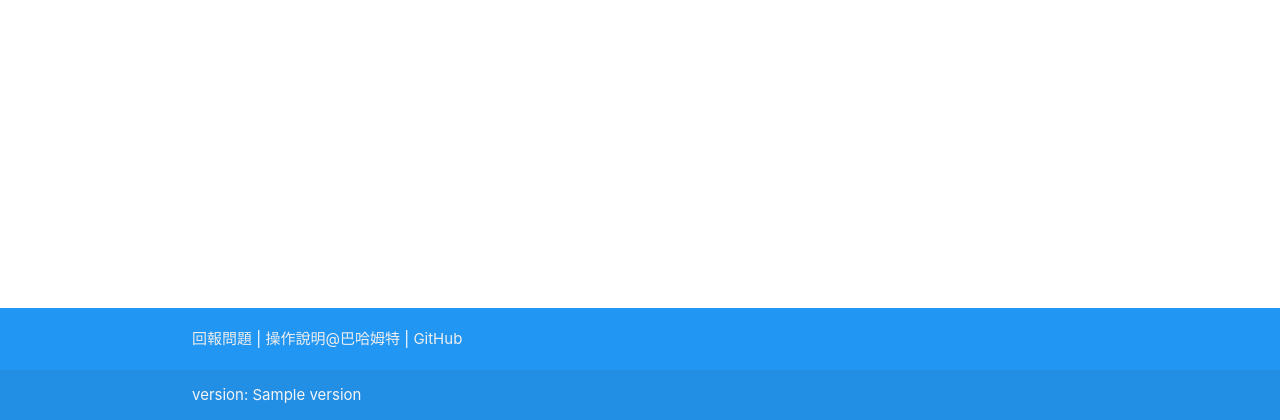
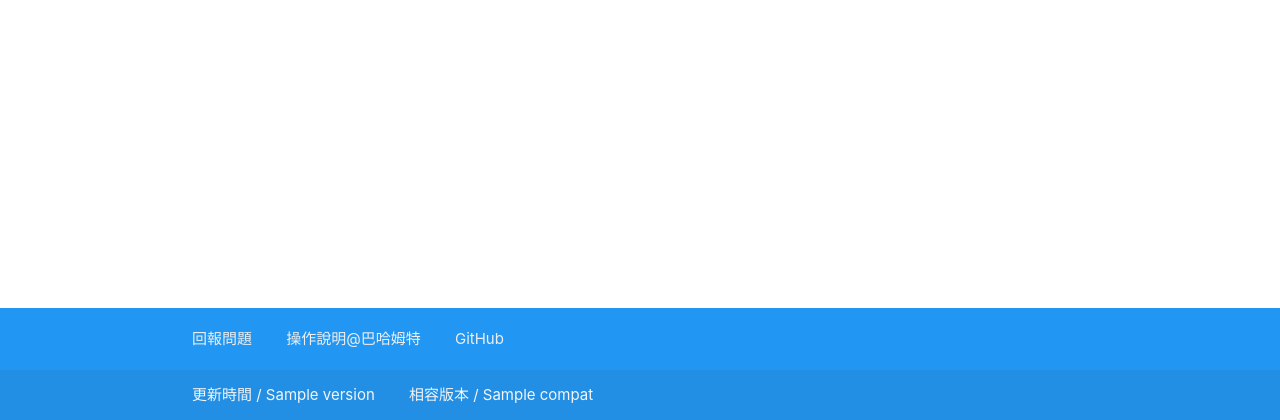
Before and after one commit to afq984/void-battery, a Flask app: template web/templates/index.html in a window 1280 px wide. Shown: the part 380-800 px from the top of the page. Run offline with Flask 2, Linux system fonts and the light colour scheme; the template is opened without the code that fills it: most values are stand-ins (such as "Sample title", 1, 10 or a date in 2020); parts of the project's set-up code (start-up, migrations or seed data) failed here and were passed over.

Commit message:
show compatible version; integrate with auto patcher

```diff
--- a/web/main.py
+++ b/web/main.py
@@ -12,6 +12,7 @@ from flask import Flask, render_template, request, abort
 from pobgen import export
 from nebuloch.names import CannotTranslateName
 from nebuloch.mods import CannotTranslateMod
+import nebuloch
 
 
 app = Flask(__name__)
@@ -73,5 +74,6 @@ def index():
         accountName=request.args.get('accountName', ''),
         character=request.args.get('character', ''),
         data=data,
-        version=google.appengine.api.modules.modules.get_current_version_name()
+        version=google.appengine.api.modules.modules.get_current_version_name(),
+        compat=nebuloch.version
     )
--- a/web/nebuloch/__init__.py
+++ b/web/nebuloch/__init__.py
@@ -4,3 +4,8 @@ import os
 def datapath(filename):
     return os.path.join(
         os.path.abspath(os.path.dirname(__file__)), 'data', filename)
+
+
+with open(datapath('version.txt')) as file:
+    version = file.read()
+del file
--- a/web/requirements.txt
+++ b/web/requirements.txt
@@ -1,2 +1,3 @@
 Flask
 lxml
+GoogleAppEngineCloudStorageClient
--- a/web/templates/index.html
+++ b/web/templates/index.html
@@ -25,6 +25,10 @@
 
     main {
       flex: 1 0 auto;
+    }
+
+    tag {
+      margin-right: 2em;
     }
   </style>
 </head>
@@ -71,14 +75,17 @@
   <footer class="blue page-footer">
     <div class="container">
       <div class="row">
-        <a class="grey-text text-lighten-3" href="https://docs.google.com/forms/d/1xCzS0IKkDNqtPP2xjbQZf1fNxNbqzM_MFU574TVXOU0" target="_blank">回報問題</a> |
-        <a class="grey-text text-lighten-3" href="https://forum.gamer.com.tw/C.php?bsn=18966&snA=113564" target="_blank">操作說明@巴哈姆特</a> |
-        <a class="grey-text text-lighten-3" href="https://github.com/afg984/void-battery" target="_blank">GitHub</a>
+        <tag><a class="grey-text text-lighten-3" href="https://docs.google.com/forms/d/1xCzS0IKkDNqtPP2xjbQZf1fNxNbqzM_MFU574TVXOU0" target="_blank">回報問題</a></tag>
+        <tag><a class="grey-text text-lighten-3" href="https://forum.gamer.com.tw/C.php?bsn=18966&snA=113564" target="_blank">操作說明@巴哈姆特</a></tag>
+        <tag><a class="grey-text text-lighten-3" href="https://github.com/afg984/void-battery" target="_blank">GitHub</a></tag>
       </div>
     </div>
     <div class="footer-copyright">
       <div class="container">
-        <span class="grey-text text-lighten-4">version: {{ version }}</span>
+        <span class="grey-text text-lighten-4">
+          <tag>更新時間 / {{ version }}</tag>
+          <tag>相容版本 / {{ compat }}</tag>
+        </span>
       </div>
     </div>
   </footer>
```
